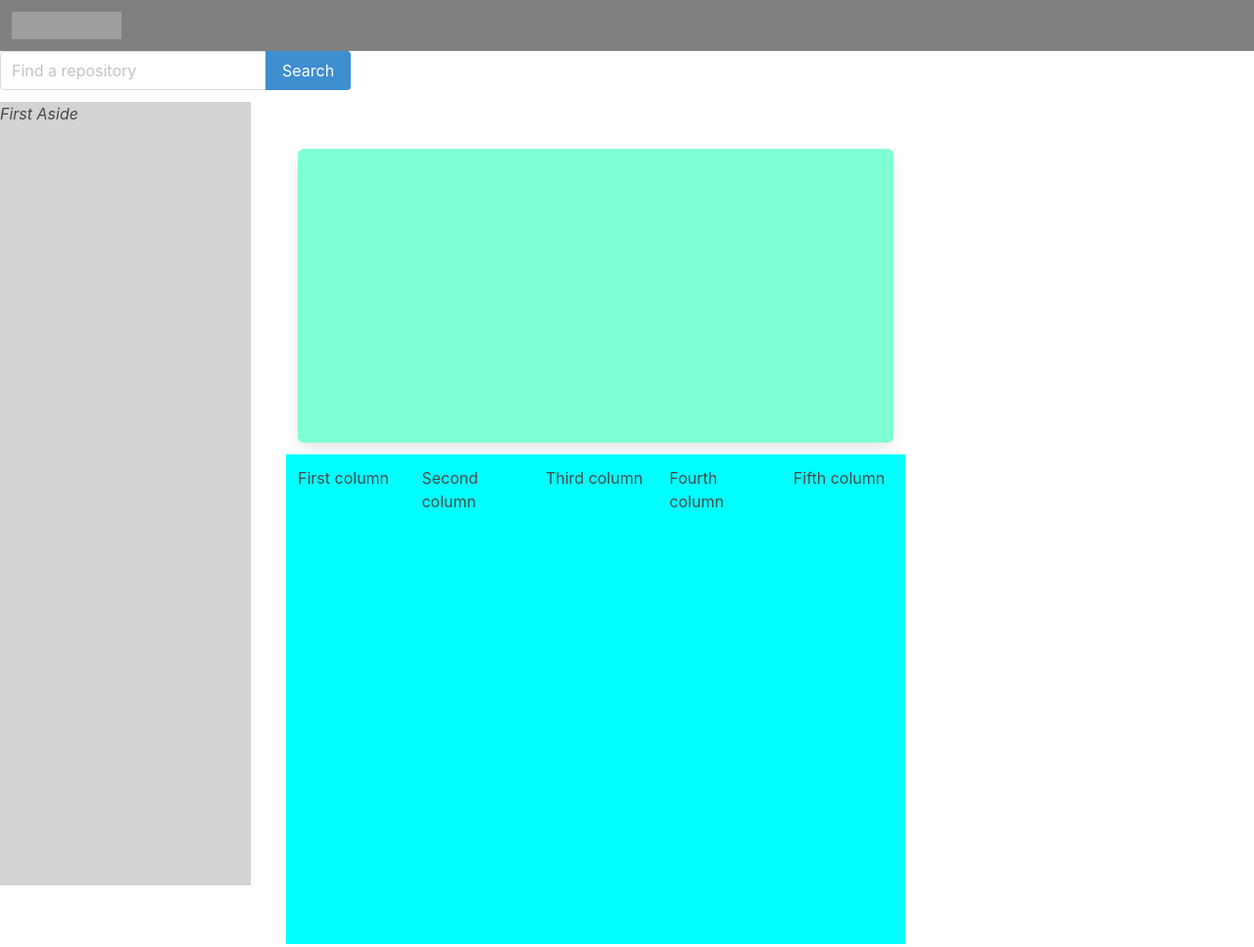
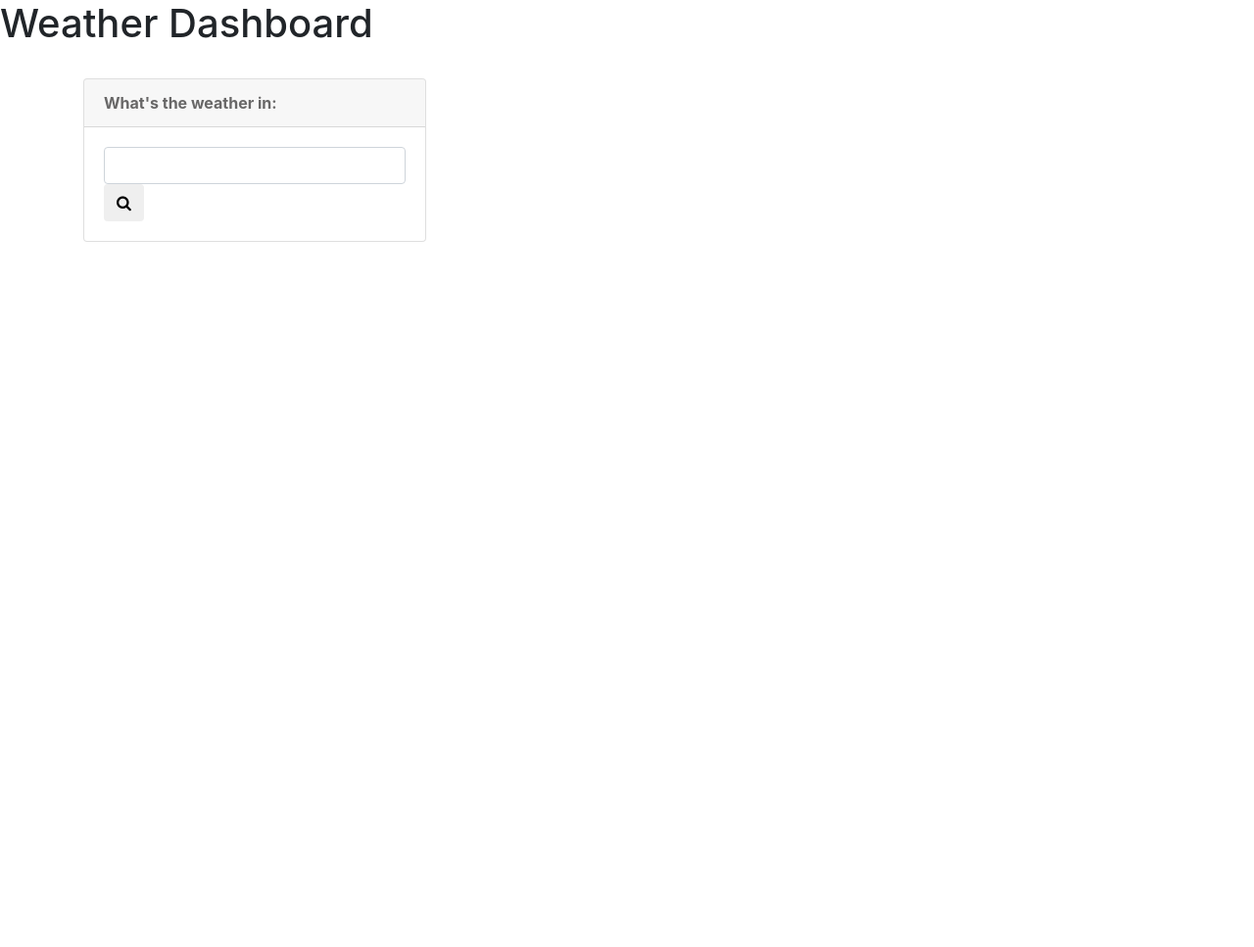
Before and after one commit to itsmikechang/homework_6, a plain HTML site: page index.html in a window 1280 px wide. Shown: the whole page at 98% size. After the commit the page ends 800 px from the top, so only its background shows below. Drawn offline with nearby package versions, Linux system fonts and the light colour scheme; grey boxes are pictures that could not be loaded.

Commit message:
added search-box & GET currentWeather function

```diff
--- a/index.html
+++ b/index.html
@@ -1,58 +1,37 @@
 <!DOCTYPE html>
-<html>
+<html lang="en">
 <head>
-    <meta charset="utf-8">
-    <meta name="viewport" content="width=device-width, initial-scale=1">
-    <title>Hello Bulma!</title>
-    <link rel="stylesheet" href="https://cdn.jsdelivr.net/npm/bulma@0.9.0/css/bulma.min.css">
+  <meta charset="UTF-8">
+  <title>Weather Dashboard</title>
+  <link rel="stylesheet" href="https://maxcdn.bootstrapcdn.com/font-awesome/4.5.0/css/font-awesome.min.css" />
+  <link rel="stylesheet" href="https://cdnjs.cloudflare.com/ajax/libs/twitter-bootstrap/4.0.0/css/bootstrap.min.css" />
   <link rel="stylesheet" href="style.css">
+  <script type="text/JavaScript" src="https://MomentJS.com/downloads/moment.js"></script>
 </head>
+
 <body>
-<nav id="weathernav" class="navbar" role="navigation" aria-label="main navigation">
-    <div class="navbar-brand">
-        <a class="navbar-item" href="https://bulma.io">
-        <img src="https://bulma.io/images/bulma-logo.png" alt="Bulma: Free, open source, and modern CSS framework based on Flexbox" width="112" height="28">
-        </a>
-
-        <a role="button" class="navbar-burger" aria-label="menu" aria-expanded="false">
-        <span aria-hidden="true"></span>
-        <span aria-hidden="true"></span>
-        <span aria-hidden="true"></span>
-        </a>
+  <header>
+    <h1 class="text-left">Weather Dashboard</h1>
+  </header>
+  <br>
+  <div class="container" style="color: rgb(104, 103, 103);">
+    <div class="row">
+      <div class="col-lg-4" id="search-card">
+        <div class="card text-left">
+          <div class="card-header">
+            <strong>What's the weather in:</strong>
           </div>
-</nav>
-<div class="field has-addons">
-  <div class="control">
-    <input class="input" type="text" placeholder="Find a repository">
-  </div>
-  <div class="control">
-    <a class="button is-info">
-      Search
-    </a>
+          <div class="card-body">
+            <input type="text" class="form-control pull-left" id="get-weather"></input>
+            <button type="submit" class="btn btn-default" id="run-search">
+              <i class="fa fa-search"></i>
+            </button>
           </div>
         </div>
-  <aside class="aside">
-    First Aside
-  </aside>
-  <section id="inforight" class="section">
-      <div id="box" class="box"></div>
-    <div id="fiveday" class="columns">
-        <div class="column">
-          First column
       </div>
-        <div class="column">
-          Second column
-        </div>
-        <div class="column">
-          Third column
-        </div>
-        <div class="column">
-          Fourth column
-        </div>
-        <div class="column">
-          Fifth column
+      <div class="search-data">
+        <ul id="search-card"></ul>
       </div>
     </div>
-  </section>
+  </div>
 </body>
-</html>
```
Also changed, not shown: scripts.js (added, +15 -0 lines). Lines whose indentation alone changed are shown as unchanged.
